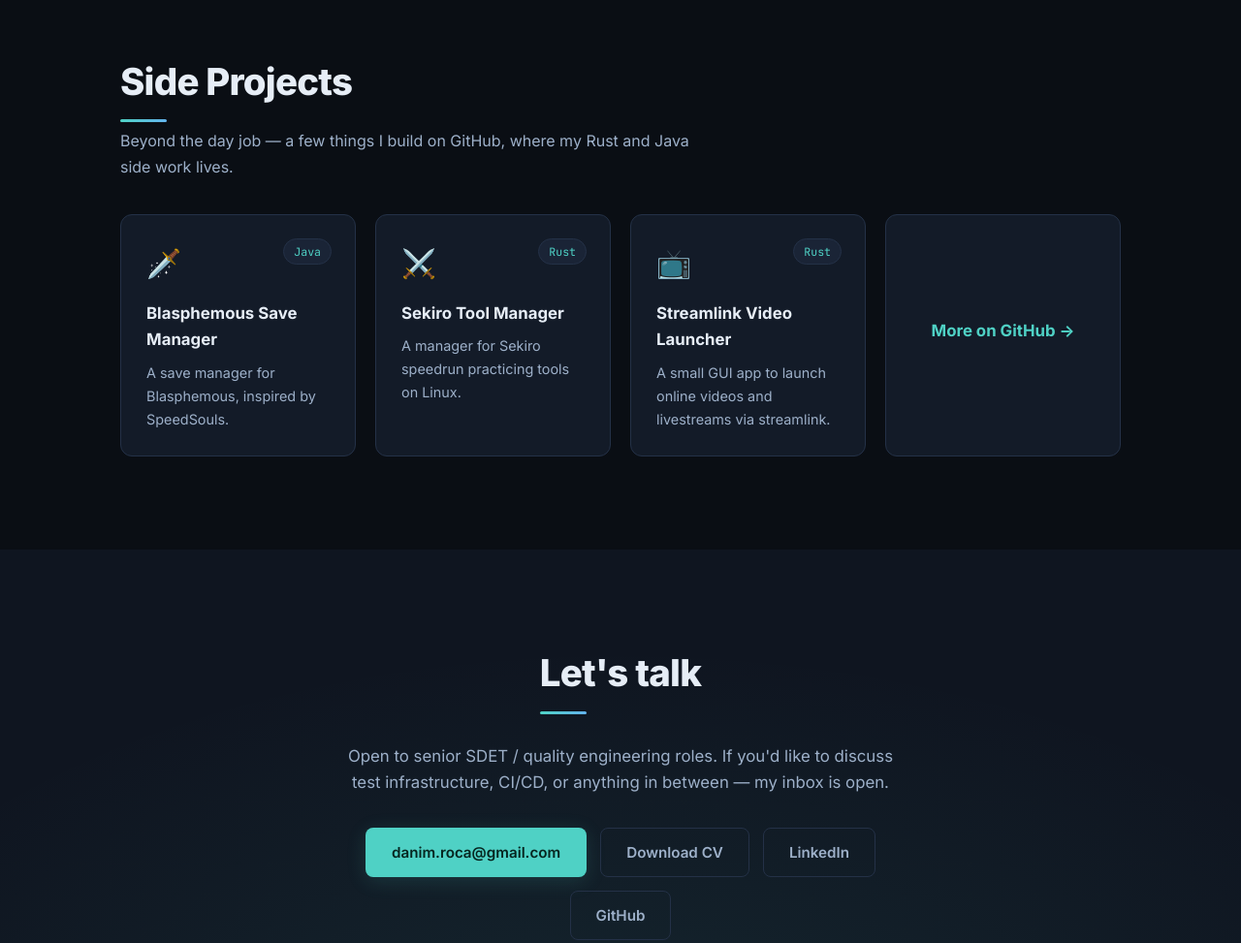
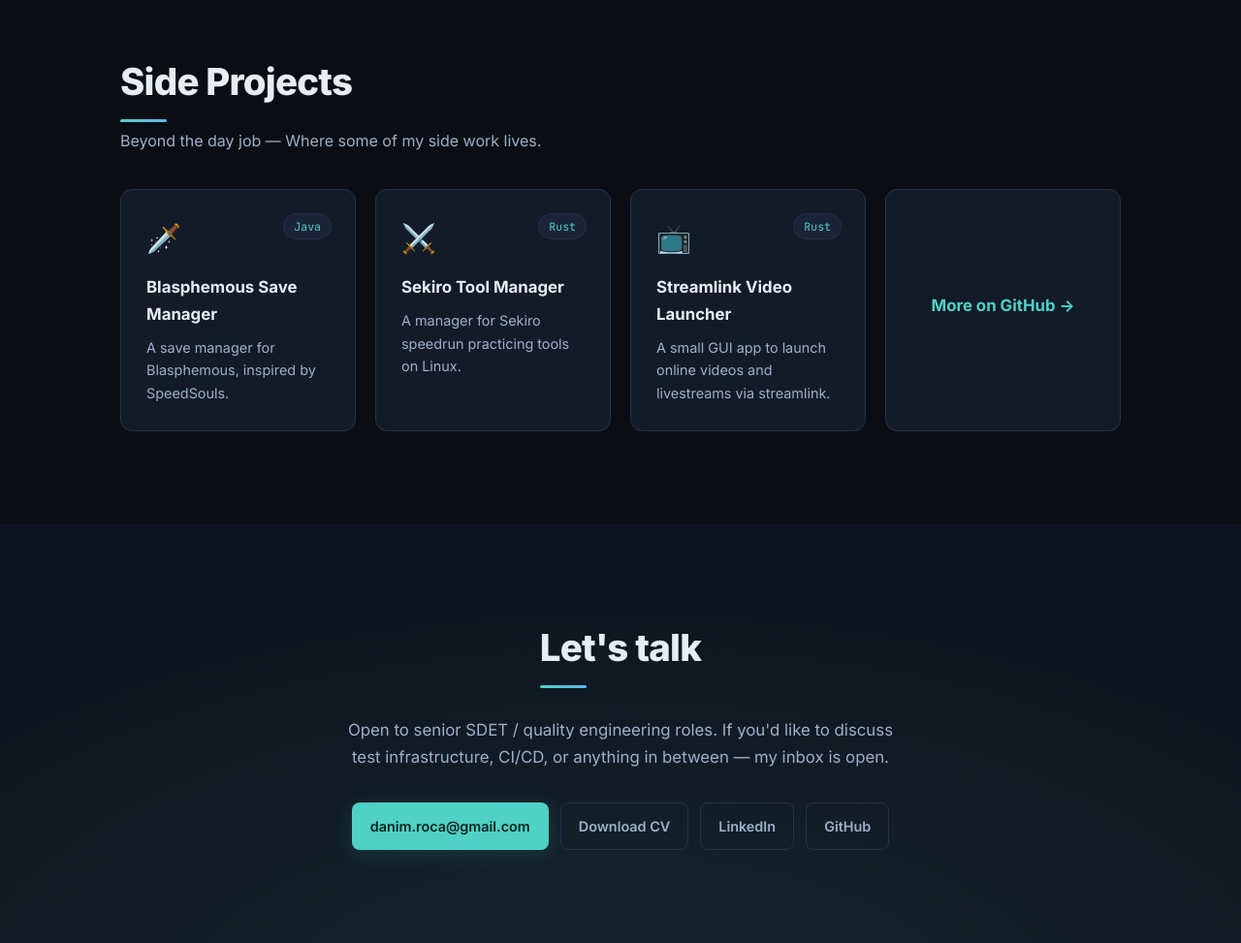
Before and after one commit to danimroca/danielmoreno.dev, a plain HTML site: page index.html in a window 1280 px wide. Shown: the part 6660-7633 px from the top of the page at 97% size. Drawn offline with Linux system fonts and the light colour scheme.

Commit message:
Keep contact buttons on one row; update side projects subtitle

```diff
--- a/index.html
+++ b/index.html
@@ -343,7 +343,7 @@ a1b2c3d  shift security left, ship with confidence</code></pre>
     <section class="section" id="projects">
       <div class="container">
         <h2 class="section__title reveal">Side Projects</h2>
-        <p class="section__lede reveal">Beyond the day job — a few things I build on GitHub, where my Rust and Java side work lives.</p>
+        <p class="section__lede reveal">Beyond the day job — Where some of my side work lives.</p>
         <div class="projects-grid">
           <a class="project-card reveal" href="https://github.com/danimroca/BlasphemousSaveManager" target="_blank" rel="noopener">
             <div class="project-card__icon">🗡️</div>
--- a/style.css
+++ b/style.css
@@ -262,7 +262,8 @@ body {
 }
 .contact__inner { text-align: center; max-width: 640px; margin: 0 auto; }
 .contact__text { color: var(--text-dim); font-size: 1.05rem; margin-bottom: 32px; }
-.contact__links { display: flex; gap: 14px; justify-content: center; flex-wrap: wrap; }
+.contact__links { display: flex; gap: 12px; justify-content: center; flex-wrap: nowrap; }
+.contact__links .btn { padding: 12px 18px; font-size: 0.9rem; white-space: nowrap; }
 
 /* ---------- FOOTER ---------- */
 .footer { border-top: 1px solid var(--border); padding: 28px 0; background: var(--bg); }
```
